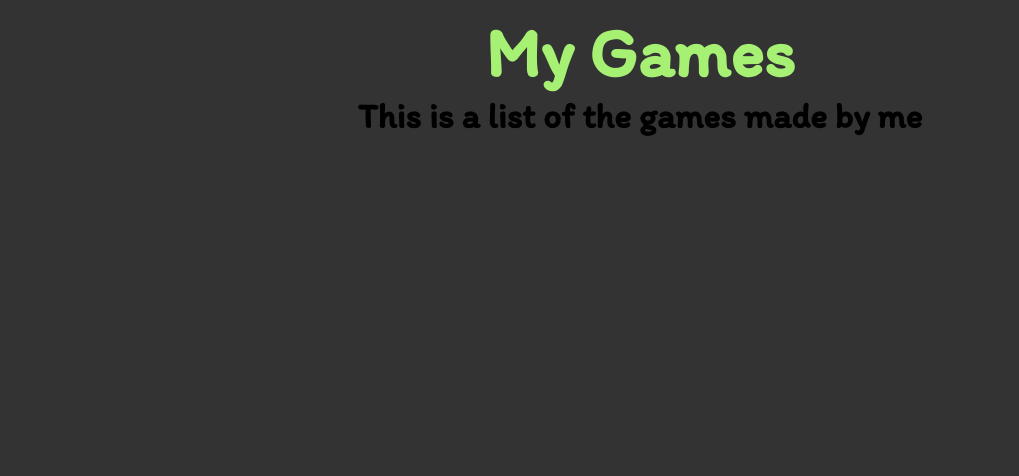
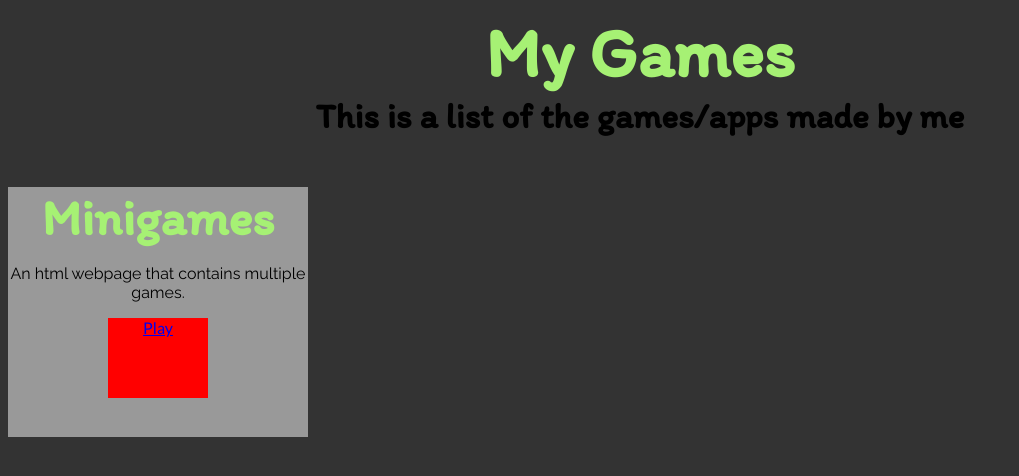
Before and after one commit to witherBattler/personalwebsite, a website: page games/index.html in a window 1280 px wide. Shown: the whole page, without its empty margins (0-1019 px from the left). Drawn offline with Linux system fonts and the light colour scheme.

Commit message:
changes to design + added games page

```diff
--- a/games/index.html
+++ b/games/index.html
@@ -3,11 +3,18 @@
     <head>
         <title>IMPixel - Games</title>
         <link rel="stylesheet" href="../styles/gamesStyle.css">
+        <script src="links.js"></script>
     </head>
     <body>
         <div id="mainTitleTopGames">
             <h1 id="mainTitleGames">My Games</h1>
-            <h3 id="explanationTextGames">This is a list of the games made by me</h3>
+            <h3 id="explanationTextGames">This is a list of the games/apps made by me</h3>
+        </div>
+        <div class="gameTile">
+            <h3 class="h3games">Minigames</h3>
+            <p class="paragraphGames">An html webpage that contains multiple games.</p>
+            <a href="https://minigames.impixel.tech" class="playButtonGames">Play</a>
+
         </div>
     </body>
 </html>
--- a/styles/gamesStyle.css
+++ b/styles/gamesStyle.css
@@ -1,5 +1,7 @@
 @import url('https://fonts.googleapis.com/css2?family=Itim&display=swap');
 @import url('https://fonts.googleapis.com/css2?family=Raleway&display=swap');
+@import url('https://fonts.googleapis.com/css2?family=Lato&display=swap');
+
 
 body {
     background-color: #333333;
@@ -27,6 +29,36 @@ body {
     animation-iteration-count: infinite;
 }
 
+.gameTile {
+    width: 300px;
+    height: 250px;
+    background-color: #999999;
+    text-align: center;
+    position: relative;
+}
+
+.h3games {
+    font-family: 'Itim', cursive;
+    font-size: 50px;
+    margin-bottom: 0;
+    -webkit-animation-name: rainbow;
+    -webkit-animation-duration: 20s;
+    animation-name: rainbow;
+    animation-duration: 20s;
+    animation-iteration-count: infinite;
+}
+
+.paragraphGames {
+    font-family: 'Raleway', sans-serif;
+}
+
+.playButtonGames {
+    font-family: 'Lato', sans-serif;
+    height: 80px;
+    width: 100px;
+    background-color: red;
+    display: inline-block;
+}
 
 @keyframes rainbow {
     0%   {color: red;}
@@ -43,7 +75,6 @@ body {
 
 }
 
-/* Chrome, Safari, Opera */
 @-webkit-keyframes rainbow {
     0%   {color: red;}
     10%  {color: orange;}
@@ -73,7 +104,6 @@ body {
 
 }
 
-/* Chrome, Safari, Opera */
 @-webkit-keyframes background-rainbow {
     0%   {background-color: red;}
     10%  {background-color: orange;}
```
Also changed, not shown: index.html (+8 -1 lines), styles/mainPageStyle.css (+28 -0 lines), images/favicon.ico (added), images/logo.png (deleted).
